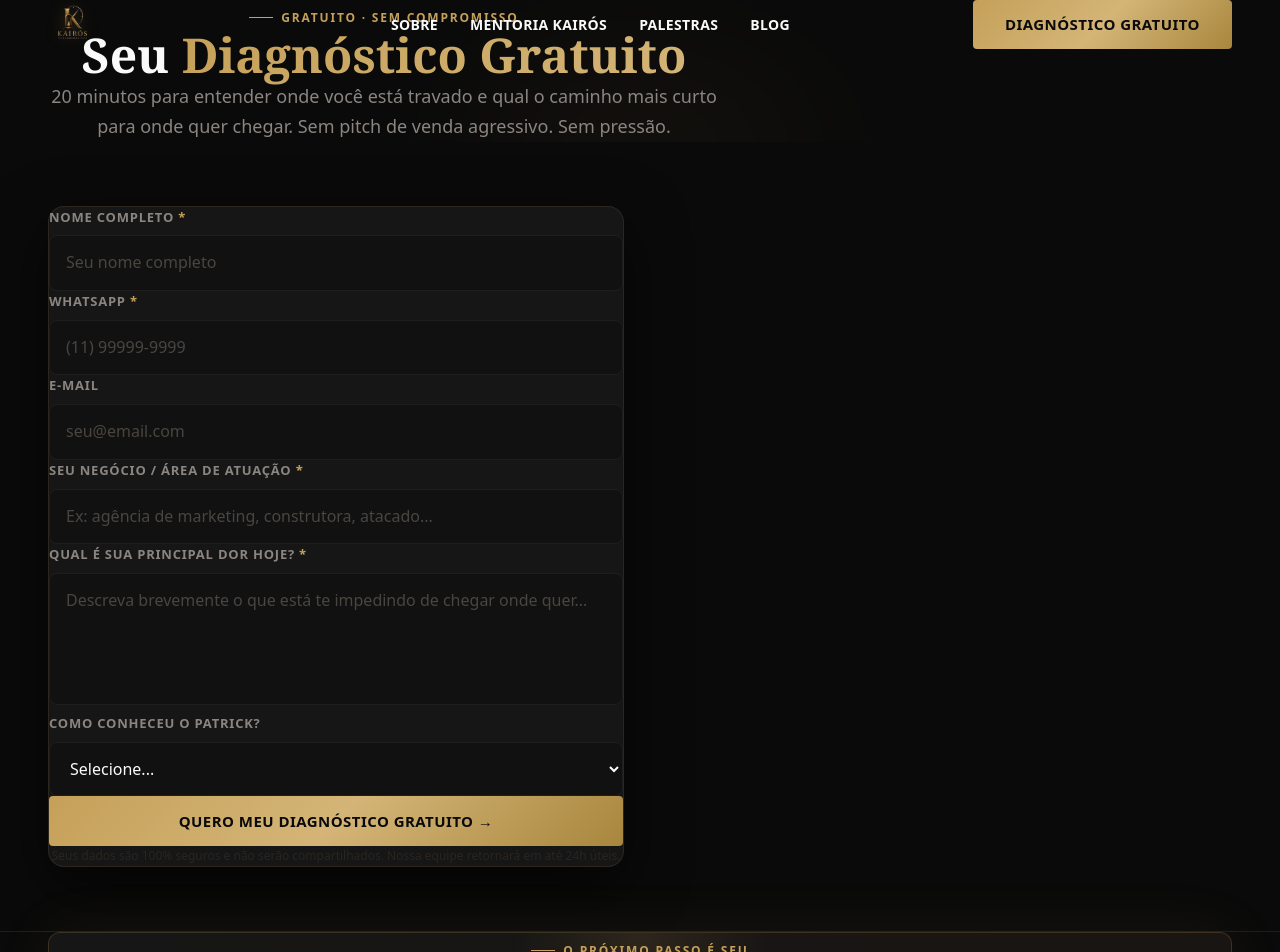
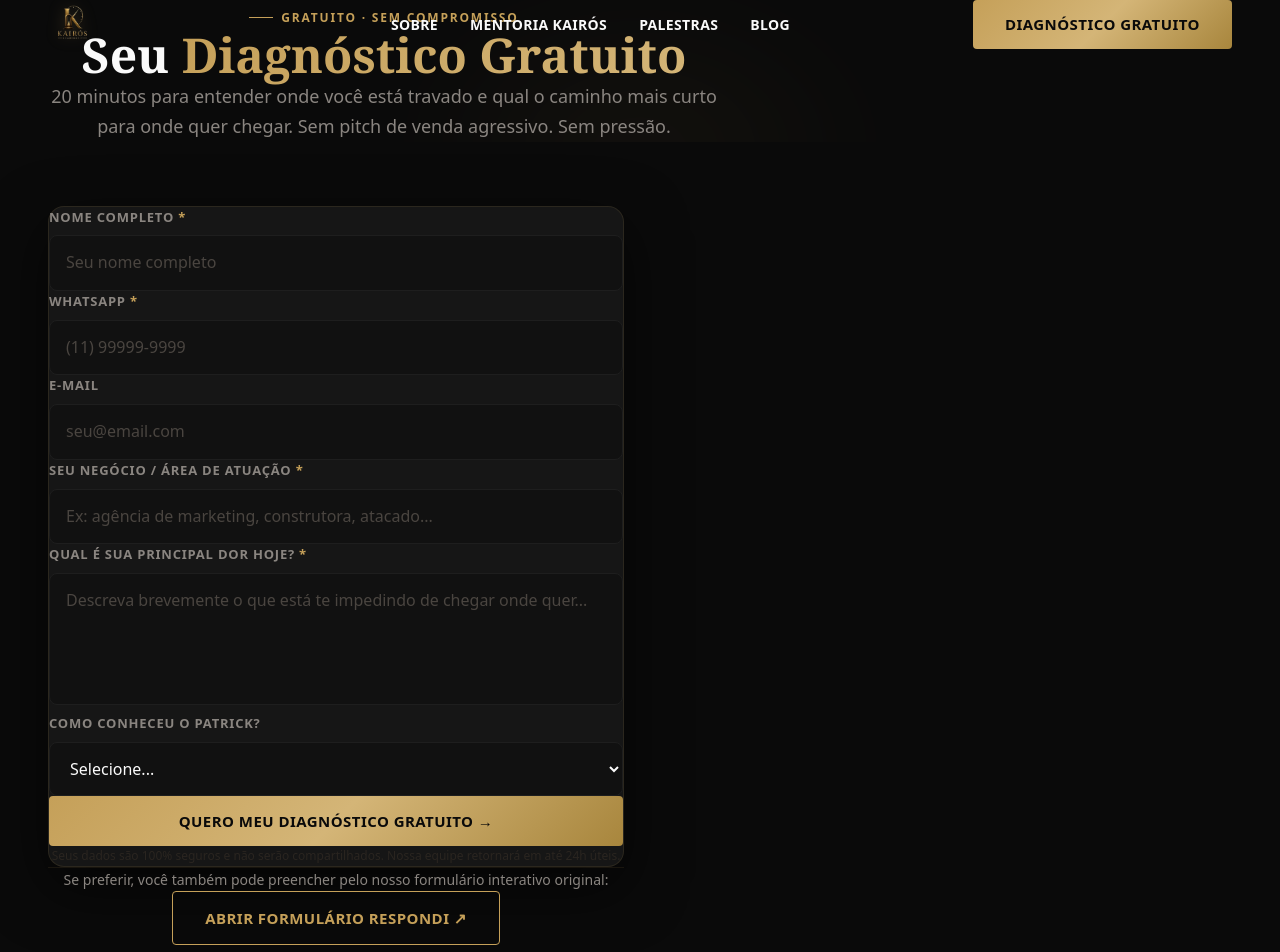
Before and after one commit to Alves1986/patrickteixeira, a Next.js app: page /diagnostico in a window 1280 px wide. Shown: the top 952 px of the page. Built offline with nearby package versions, Linux system fonts and the light colour scheme.

Commit message:
feat: add respondi link to diagnostico page

```diff
--- a/app/diagnostico/page.tsx
+++ b/app/diagnostico/page.tsx
@@ -229,6 +229,19 @@ export default function DiagnosticoPage() {
                     Nossa equipe retornará em até 24h úteis.
                   </p>
                 </div>
+                <div className="mt-8 pt-8 text-center" style={{ borderTop: '1px solid rgba(197,160,89,0.1)' }}>
+                  <p className="text-sm mb-4" style={{ color: '#8A8580' }}>
+                    Se preferir, você também pode preencher pelo nosso formulário interativo original:
+                  </p>
+                  <a
+                    href="https://form.respondi.app/DQ2AeT6P"
+                    target="_blank"
+                    rel="noopener noreferrer"
+                    className="btn-outline inline-flex"
+                  >
+                    Abrir Formulário Respondi ↗
+                  </a>
+                </div>
               </form>
             ) : (
               /* Sucesso */
```
